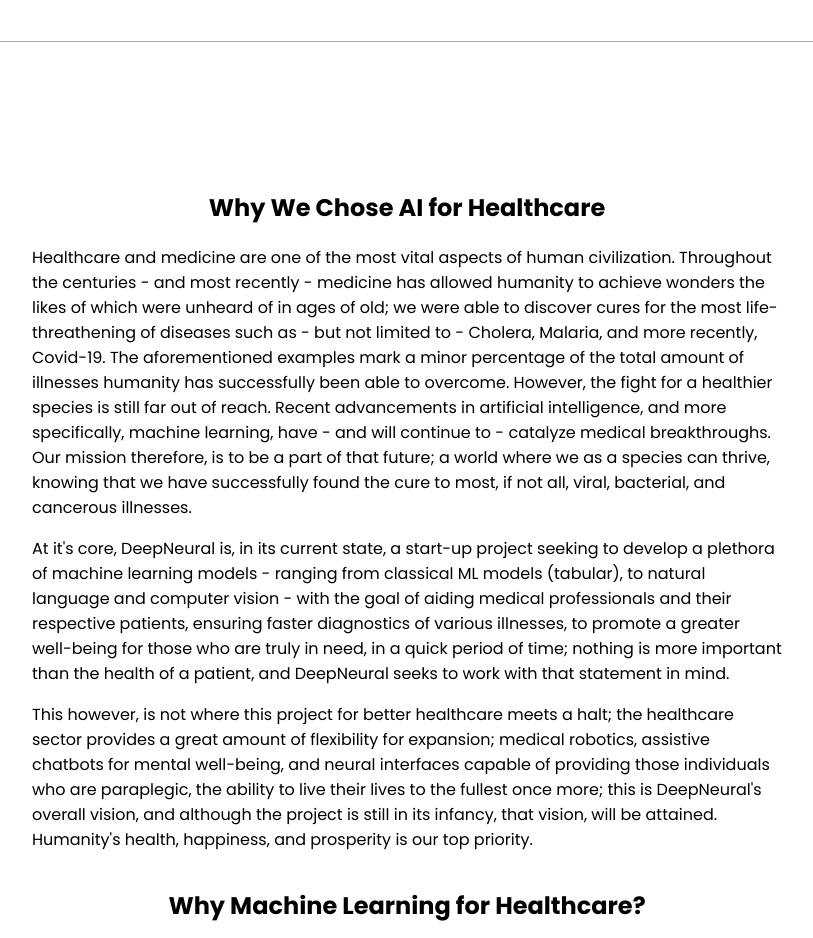
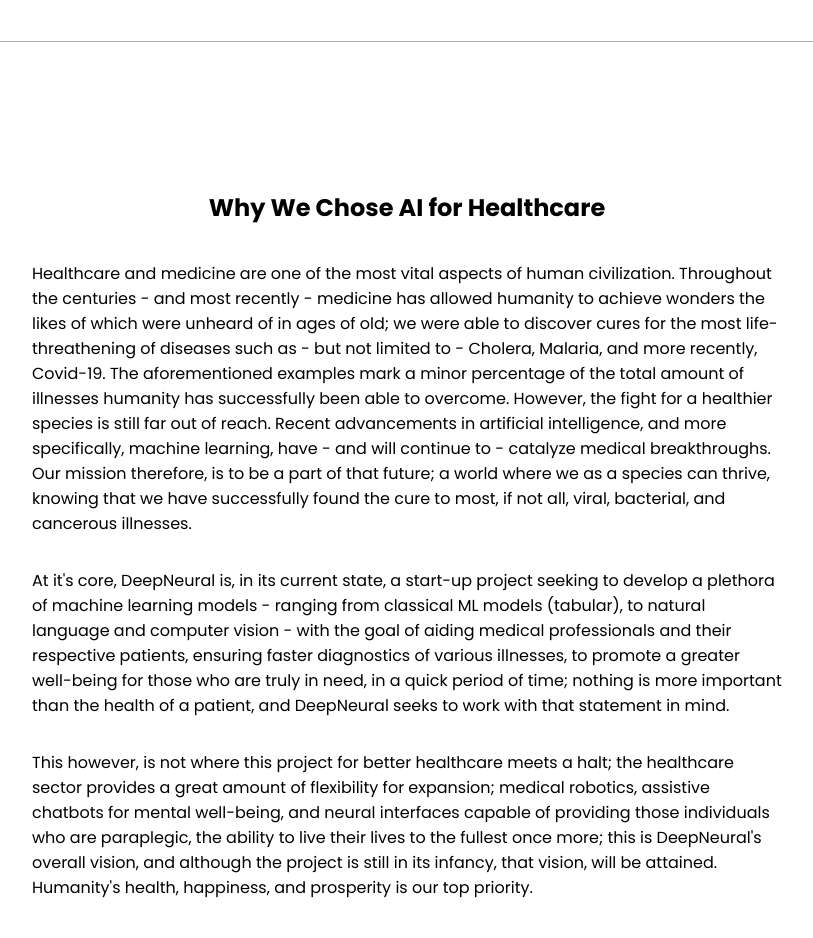
Before and after one commit to UltimateCoderDelta/DeepNeuralFinal, a Django app: page /neural/deepneural_intro/ in a window 1280 px wide. Shown: the part 387-1325 px from the top of the page, without its empty margins (233-1046 px from the left). Run offline with Django 5.2, Linux system fonts and the light colour scheme; some web fonts are replaced.

Commit message:
readjusted blog page section

```diff
--- a/neural/templates/neural/deepneural_intro.html
+++ b/neural/templates/neural/deepneural_intro.html
@@ -3,7 +3,7 @@
 
  {% block head %}
  <title>Introducing DeepNeural</title>
- <meta name="viewport" content="width=320,initial-scale=0.7" >
+ <meta name="viewport" content="width=300,initial-scale=0.7" >
  <link type="text/css" href="{% static 'neural/styles.css' %}" rel="stylesheet">
  <link rel="preconnect" href="https://fonts.googleapis.com">
  <link rel="preconnect" href="https://fonts.gstatic.com" crossorigin>
@@ -31,7 +31,6 @@
   {% block content %}
   <main class="blog_content">
     <section class="blog_page">
-    <article>
       <h2>Why We Chose AI for Healthcare</h2>
       <p>
         Healthcare and medicine are one of the most vital aspects of human civilization. Throughout the centuries - and most recently - medicine has
@@ -54,7 +53,6 @@
         the ability to live their lives to the fullest once more; this is DeepNeural's overall vision, and although the project is still in its infancy,
         that vision, will be attained. Humanity's health, happiness, and prosperity is our top priority.
       </p>
-    </article>
     <h2>Why Machine Learning for Healthcare?</h2>
     <p>
       The healthcare sector is a complex field with a plethora of challenges which must be solved on a daily basis, with
```
